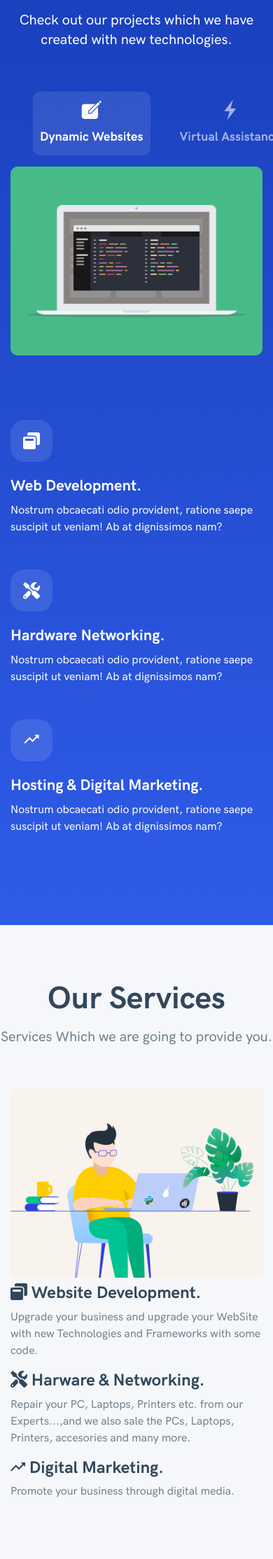
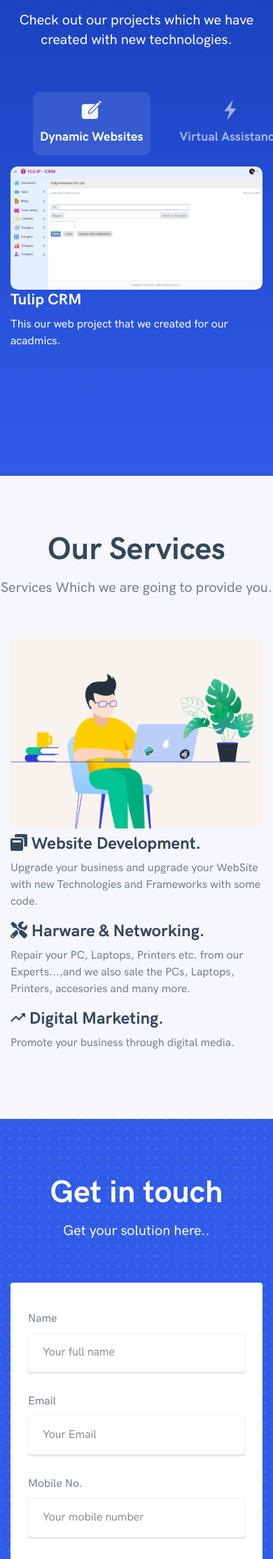
Before and after one commit to aasifbkhan/Mysite, a Django app: template abk/templates/abk/index.html in a window 390 px wide. Shown: the part 2355-4583 px from the top of the page at 70% size. Run offline with Django 3.2, Linux system fonts and the light colour scheme; the template is opened without the code that fills it, so the values that code supplies are empty; some libraries are stand-ins or nearby versions.

Commit message:
second commit

```diff
--- a/abk/templates/abk/basic.html
+++ b/abk/templates/abk/basic.html
@@ -111,7 +111,7 @@
             <a href="#overview" class="nav-link"><i class="fas fa-laptop-code"></i> Portfolio</a>
           </li>
           <li class="nav-item">
-            <a href="#services" class="nav-link"><i class="fas fa-laptop-code"></i> Services</a>
+            <a href="#services" class="nav-link"><i class="far fa-handshake"></i> Services</a>
           </li>
           <li class="nav-item">
             <a href="https://aasifbkhan98.blogspot.com/" class="nav-link"><i class="fas fa-blog"></i> Blog</a>
@@ -149,11 +149,11 @@
           <!--Contact Info-->
         </div>
         <!--End Footer Widget-->
-        <div class="col-12 col-md-9">
+         <div class="col-12 col-md-9">
           <div class="row no-gutters">
 
             <!--Footer Widget-->
-            <div class="col-6 col-lg-3 mb-3">
+            <!-- <div class="col-6 col-lg-3 mb-3">
               <h5>Product</h5>
               <ul class="list-unstyled">
                 <li>
@@ -172,11 +172,11 @@
                   <a href="#">Web</a>
                 </li>
               </ul>
-            </div>
+            </div> -->
             <!--End Footer Widget-->
 
             <!--Footer Widget-->
-            <div class="col-6 col-lg-3 mb-3">
+            <!-- <div class="col-6 col-lg-3 mb-3">
               <h5>Platforms</h5>
               <ul class="list-unstyled">
                 <li>
@@ -195,7 +195,7 @@
                   <a href="#">Web</a>
                 </li>
               </ul>
-            </div>
+            </div> -->
             <!--End Footer Widget-->
 
             <!--Footer Widget-->
@@ -219,7 +219,7 @@
             <!--End Footer Widget-->
 
             <!--Footer Widget-->
-            <div class="col-6 col-lg-3 mb-3">
+            <!-- <div class="col-6 col-lg-3 mb-3">
               <h5>Company</h5>
               <ul class="list-unstyled">
                 <li>
@@ -238,7 +238,7 @@
                   <a href="#">Careers</a>
                 </li>
               </ul>
-            </div>
+            </div> -->
             <!--End Footer Widget-->
 
           </div>
--- a/abk/templates/abk/index.html
+++ b/abk/templates/abk/index.html
@@ -130,7 +130,7 @@
             </li>
             <li class="owl-dot">
               <div class="icon">
-                <i class="icon ion-ios-stats"></i>
+                <i class="fas fa-smile"></i>
               </div>
               <h3>Face Recognition</h3>
               <p>Venison ham pork belly, porchetta landjaeger leberkas</p>
@@ -140,7 +140,9 @@
         <div class="col-md-9">
           <div class="owl-carousel overview-slides">
             <div class="">
-              <img src="{% static 'asset/images/previews/screen-4.gif' %}" class="img-fluid" alt="Image">
+              <img src="{% static 'asset/images/previews/Project-1.png' %}" class="img-fluid" alt="Image">
+              <h3>Tulip CRM</h3>
+              <p>This our web project that we created for our acadmics.</p>
             </div>
             <div>
               <img src="{% static 'asset/images/previews/screen-2.jpg' %}" class="img-fluid" alt="Image">
@@ -151,39 +153,6 @@
               <img src="{% static 'asset/images/previews/screen-1.jpg' %}" class="img-fluid" alt="Image">
               <h3>Face Recognition</h3>
               <p>Facial Recognition is an algorithm to recognize the person/people. secure your stuff, area and many more with is</p>
-            </div>
-          </div>
-        </div>
-      </div>
-      <div class="row">
-        <div class="col-md-9 mx-auto">
-          <div class="row">
-            <div class="col-12 col-md-6 col-lg-4">
-              <div class="mb-5">
-                <span class="u-icon u-icon--light u-icon--xl mb-20 u-icon--rounded feature-box--icon">
-                  <i class="fas fa-window-restore"></i>
-                </span>
-                <h3>Web Development.</h3>
-                <p>Nostrum obcaecati odio provident, ratione saepe suscipit ut veniam! Ab at dignissimos nam?</p>
-              </div>
-            </div>
-            <div class="col-12 col-md-6 col-lg-4">
-              <div class="mb-5">
-                <span class="u-icon u-icon--light u-icon--xl mb-20 u-icon--rounded feature-box--icon">
-                  <i class="fas fa-tools"></i>
-                </span>
-                <h3>Hardware Networking.</h3>
-                <p>Nostrum obcaecati odio provident, ratione saepe suscipit ut veniam! Ab at dignissimos nam?</p>
-              </div>
-            </div>
-            <div class="col-12 col-md-6 col-lg-4">
-              <div class="mb-5">
-                <span class="u-icon u-icon--light u-icon--xl mb-20 u-icon--rounded feature-box--icon">
-                  <i class="icon ion-md-trending-up"></i>
-                </span>
-                <h3>Hosting & Digital Marketing.</h3>
-                <p>Nostrum obcaecati odio provident, ratione saepe suscipit ut veniam! Ab at dignissimos nam?</p>
-              </div>
             </div>
           </div>
         </div>
--- a/mysite/urls.py
+++ b/mysite/urls.py
@@ -18,5 +18,5 @@
 
 urlpatterns = [
     path('admin/', admin.site.urls),
-    path('abk/', include('abk.urls')),
+    path('', include('abk.urls')),
 ]
```
Also changed, not shown: abk/static/asset/images/previews/avatar-1.jpg (deleted), abk/static/asset/images/previews/avatar-2.jpg (deleted), abk/static/asset/images/previews/avatar-3.jpg (deleted), abk/static/asset/images/previews/avatar-4.jpg (deleted), abk/static/asset/images/previews/project-1.png (added).
